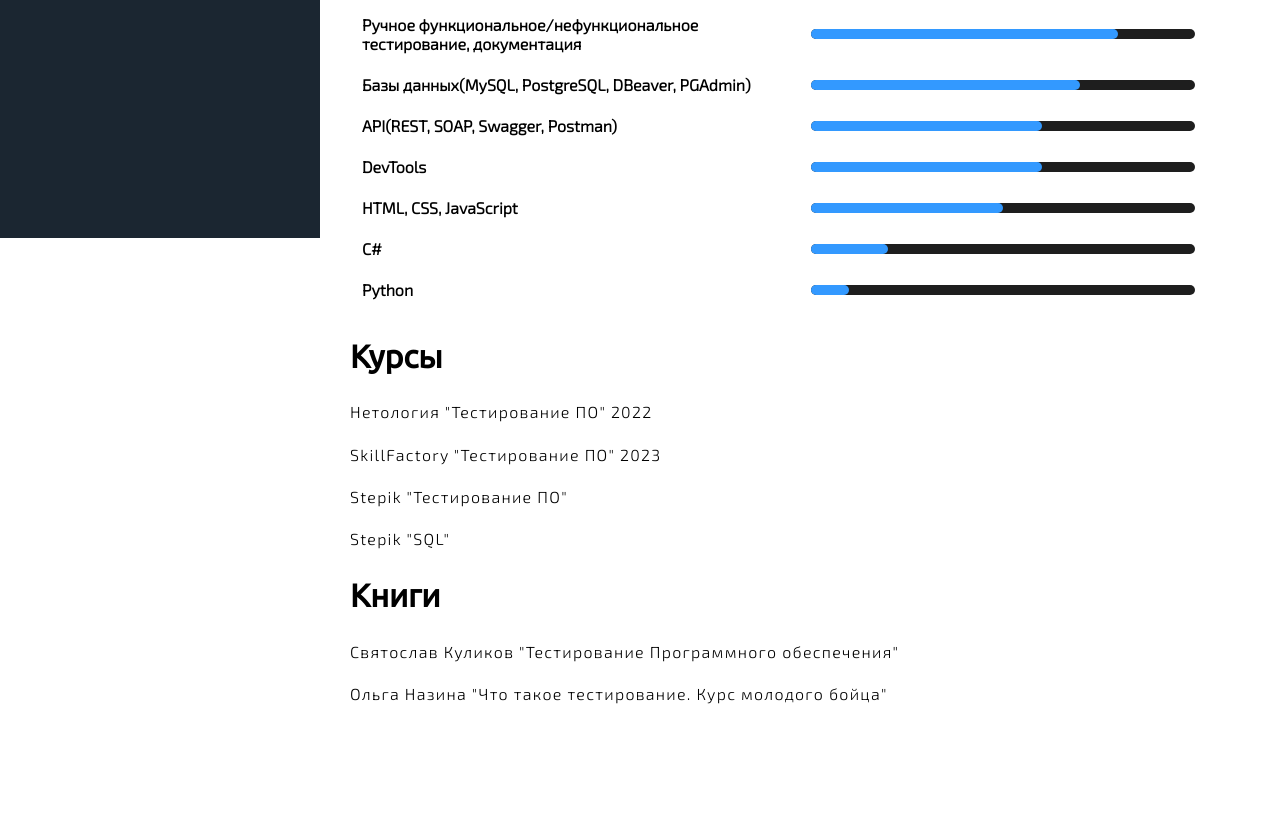
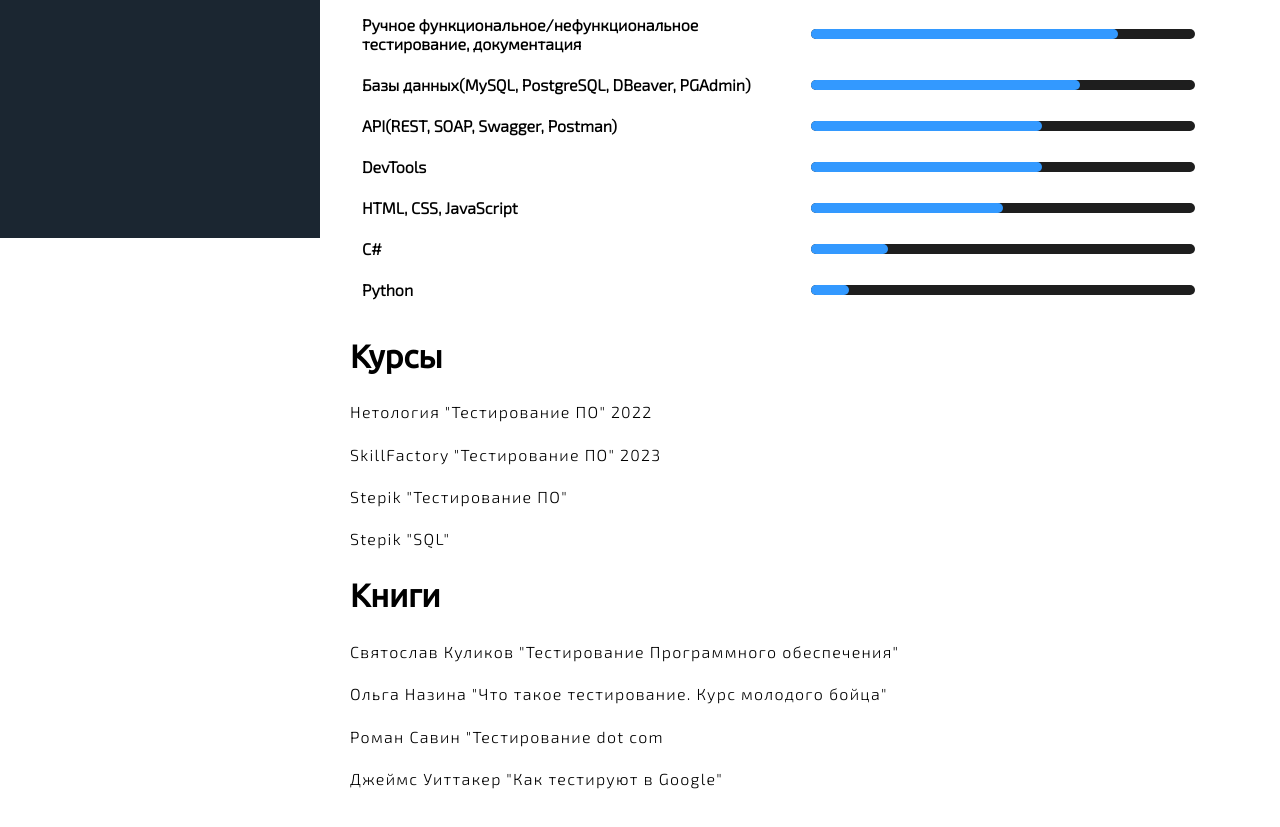
Before and after one commit to Shaxu22/CV, a plain HTML site: page index.html in a window 1280 px wide. Shown: the part 642-1469 px from the top of the page. Before the commit the page ends 1398 px from the top, so only its background shows below. Drawn offline with nearby package versions, Linux system fonts and the light colour scheme.

Commit message:
Update index.html

```diff
--- a/index.html
+++ b/index.html
@@ -169,6 +169,8 @@
         <ul>
             <li>Святослав Куликов "Тестирование Программного обеспечения"  <!-- <a target="_blank" href="https://stepik.org/certificate/ddf645365209337ea0bed0a848959f0e5f8217dd.pdf">Сертификат</a> --> </li>
             <li>Ольга Назина "Что такое тестирование. Курс молодого бойца"
+            <li>Роман Савин "Тестирование dot com
+            <li>Джеймс Уиттакер "Как тестируют в Google"
 
         </ul>
       </section>
```
